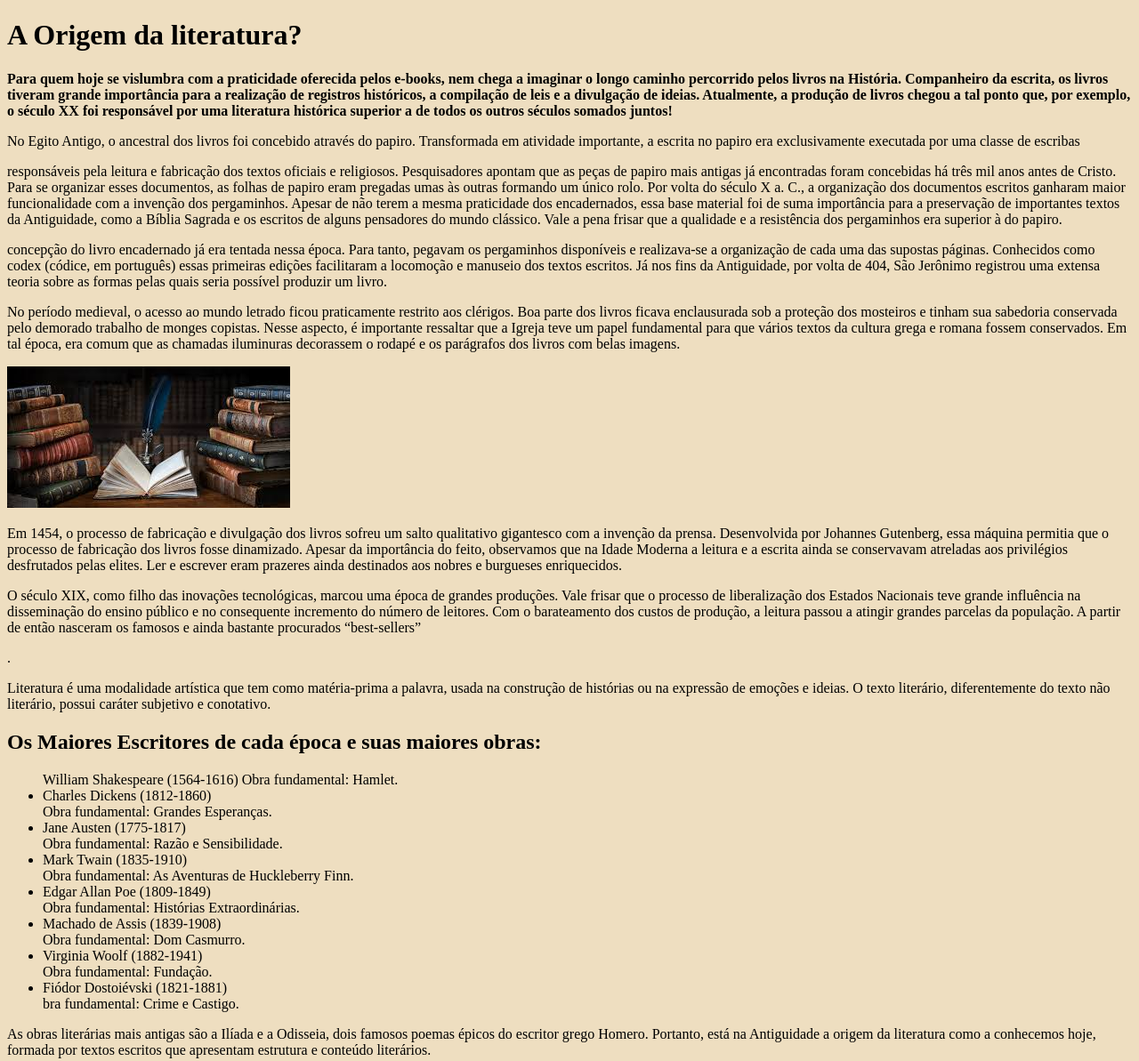
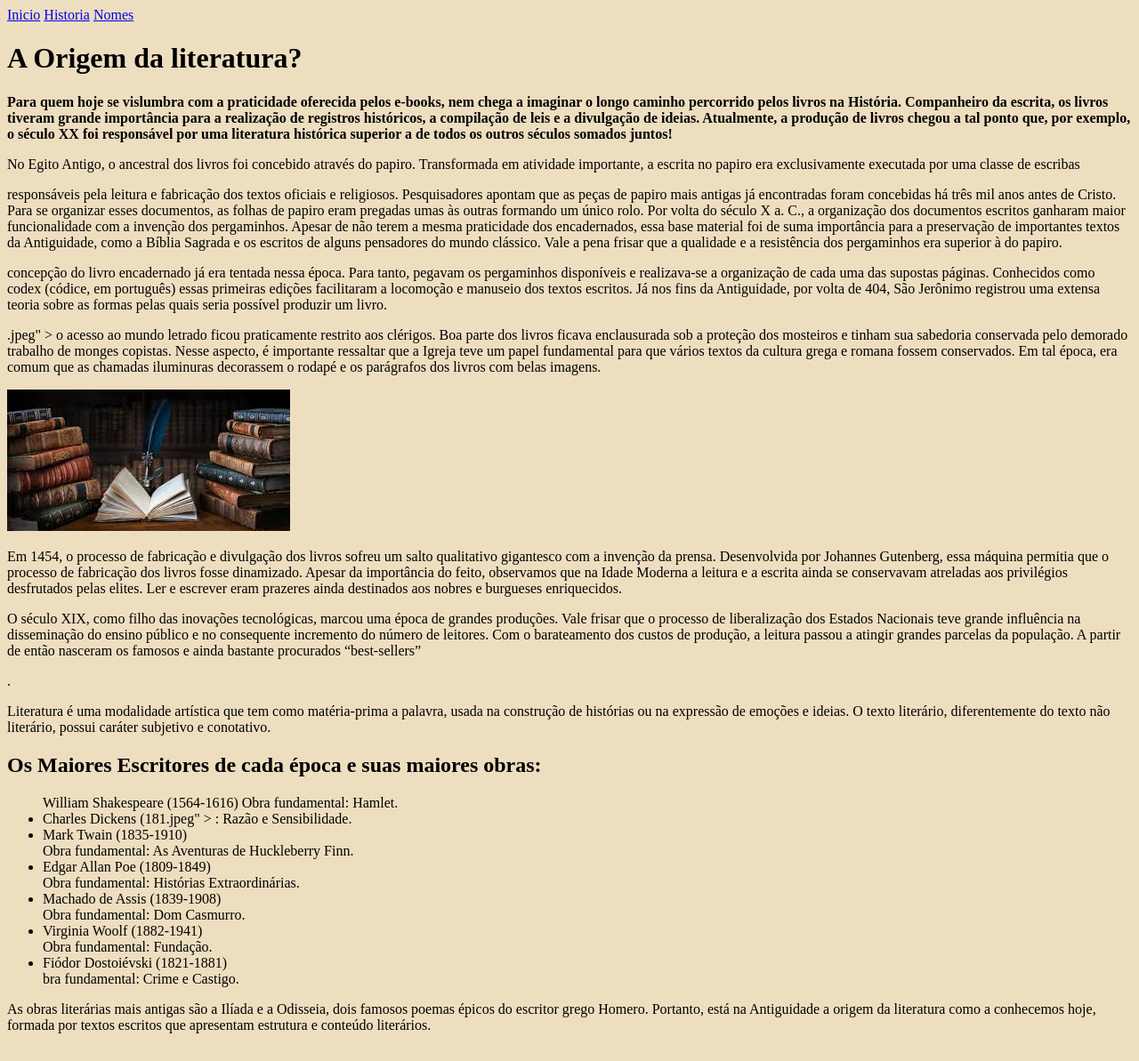
Before and after one commit to Arielstec/GJ-Literatura, a plain HTML site: page index.html in a window 1280 px wide. Shown: the whole page at 89% size. Drawn offline with Linux system fonts and the light colour scheme.

Commit message:
Update index.html

```diff
--- a/index.html
+++ b/index.html
@@ -11,7 +11,15 @@
 
 <body>
 
+    <header>
+<a href="links">Inicio</a>
+<a href="lnks">Historia</a>
+<a href="links">Nomes</a>
 
+
+<main>
+
+</header>
 
     <h1>A Origem da literatura?</h1>
 
@@ -36,7 +44,9 @@
         de 404, São Jerônimo registrou uma extensa teoria sobre as formas pelas quais seria possível produzir um livro.
     </p>
 
-    <P>No período medieval, o acesso ao mundo letrado ficou praticamente restrito aos clérigos. Boa parte dos livros
+    .jpeg" >
+
+    o acesso ao mundo letrado ficou praticamente restrito aos clérigos. Boa parte dos livros
         ficava enclausurada sob a proteção dos mosteiros e tinham sua sabedoria conservada pelo demorado trabalho de
         monges copistas. Nesse aspecto, é importante ressaltar que a Igreja teve um papel fundamental para que vários
         textos da cultura grega e romana fossem conservados. Em tal época, era comum que as chamadas iluminuras
@@ -61,10 +71,9 @@
 <H2>Os Maiores Escritores de cada época e suas maiores obras:</H2>
 <ul>William Shakespeare (1564-1616)
 Obra fundamental: Hamlet.
-<li>Charles Dickens (1812-1860)</li>
-Obra fundamental: Grandes Esperanças.
-<li>Jane Austen (1775-1817)</li>
-Obra fundamental: Razão e Sensibilidade.
+<li>Charles Dickens (181.jpeg" >
+
+    : Razão e Sensibilidade.
 <li>Mark Twain (1835-1910)</li>
 Obra fundamental: As Aventuras de Huckleberry Finn.
 <li>Edgar Allan Poe (1809-1849)</li>
@@ -80,6 +89,10 @@ bra fundamental: Crime e Castigo.</ul>
         Portanto, está na Antiguidade a origem da literatura como a conhecemos hoje, formada por textos escritos que
         apresentam estrutura e conteúdo literários.</p>
 
+<main>
+
     </head>
 
     <body>
+
+        <html>
```
